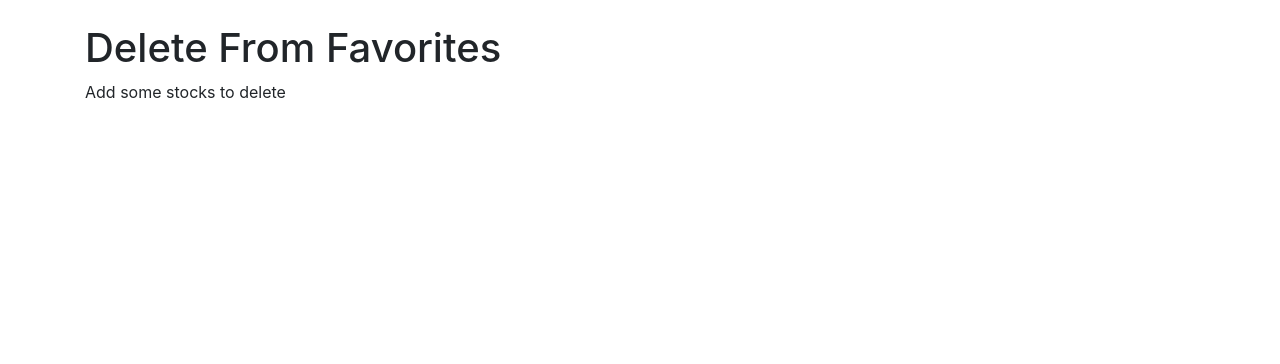
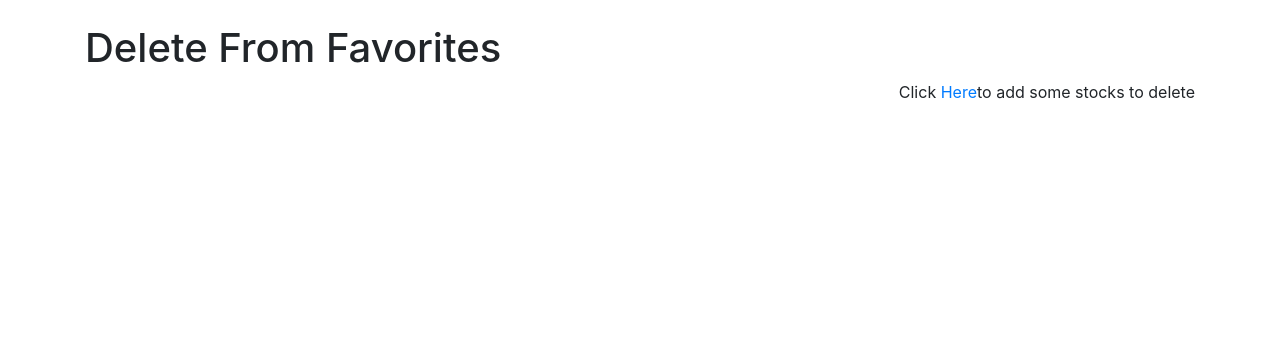
Before and after one commit to jyothis-thomas/Stocker-application, a Django app: page /delete_stock.html in a window 1280 px wide. Shown: the part 56-420 px from the top of the page. Run offline with Django 3.2, Linux system fonts and the light colour scheme; the visitor is signed in with stand-in values (Sample User, id 1); data that the repository does not hold is empty; some libraries are stand-ins or nearby versions.

Commit message:
Added redirect link on delete_stock page

```diff
--- a/quotes/templates/delete_stock.html
+++ b/quotes/templates/delete_stock.html
@@ -25,6 +25,6 @@
 </table>
 <p style="float: right"> Click <a href="/add_stock.html">Here</a> to add stocks to Favorites</p>
 {% else %}
-    Add some stocks to delete
+    <p style="float: right">Click <a href="/add_stock.html">Here</a>to add some stocks to delete</p>
 {% endif %}
 {% endblock content %}
```
